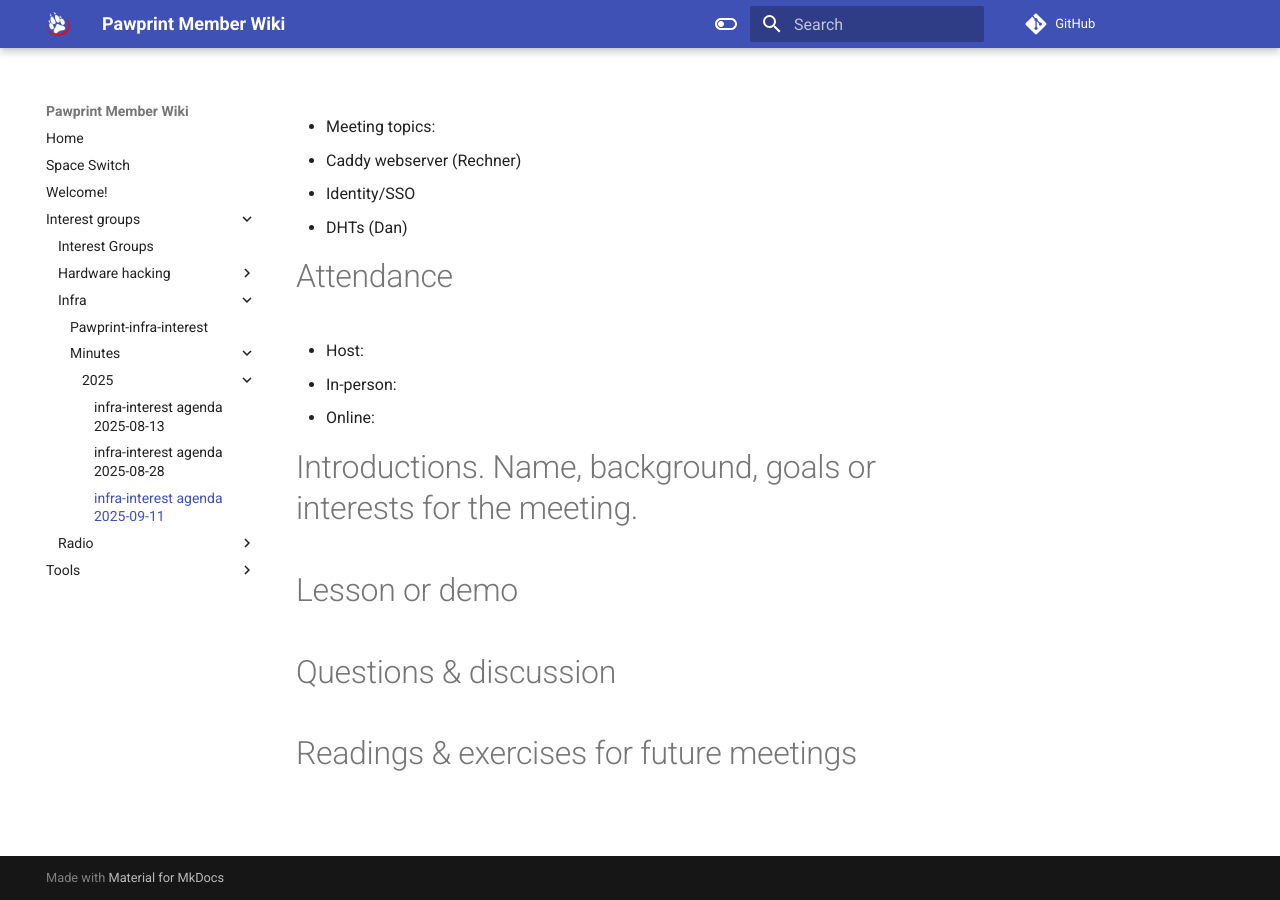
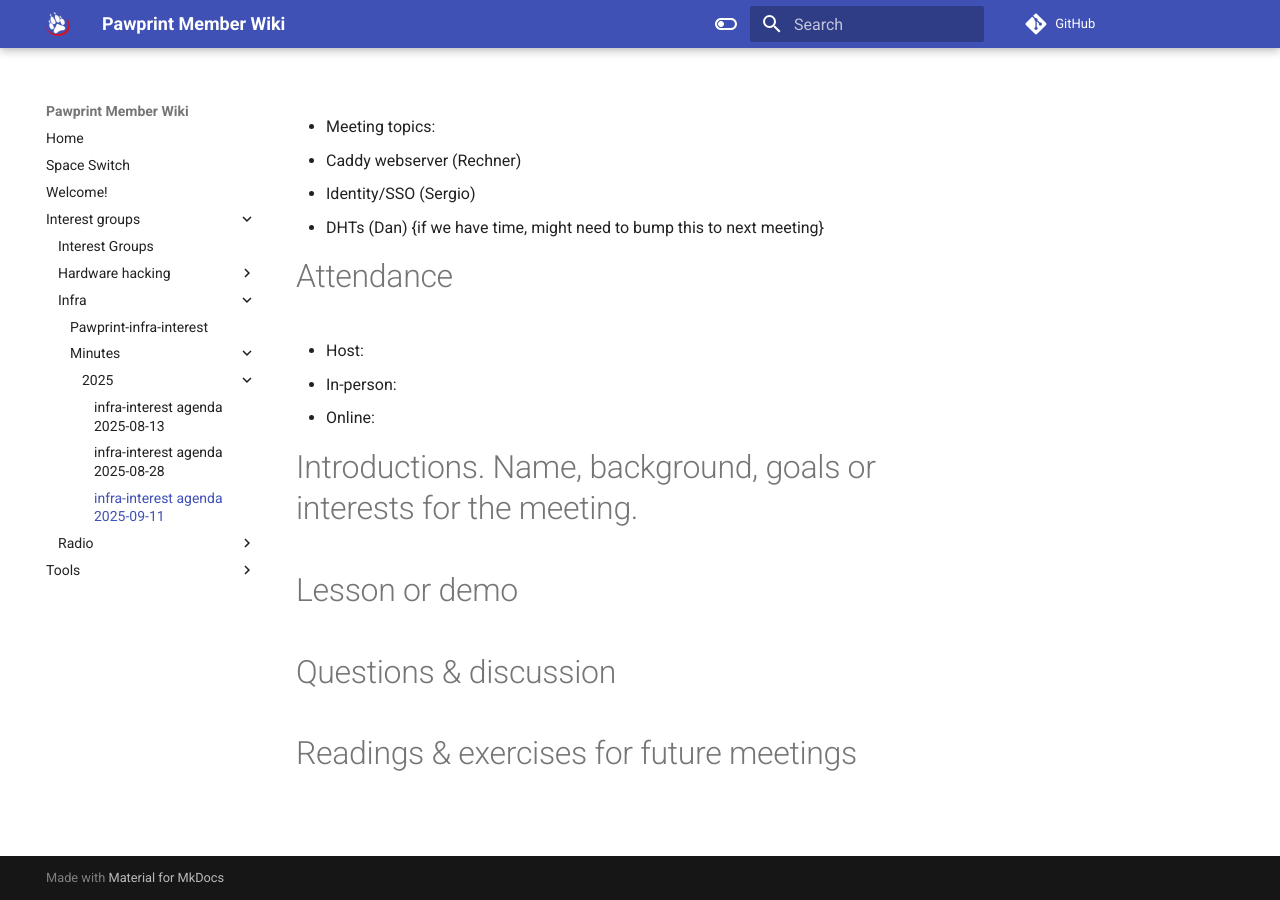
Before and after one commit to PawprintPrototyping/pawprintprototyping.github.io, an MkDocs documentation site: the page built from docs/interest_groups/infra/minutes/2025/2025-09-11.md, in a window 1280 px wide. Built offline with MkDocs 1.6.1 and Material for MkDocs 9.7.7, drawn with Linux system fonts in a browser that asks for light colours; comment, search, counter and statistics services are not loaded.

Commit message:
Update 2025-09-11.md

```diff
--- a/docs/interest_groups/infra/minutes/2025/2025-09-11.md
+++ b/docs/interest_groups/infra/minutes/2025/2025-09-11.md
@@ -4,8 +4,8 @@ title: infra-interest agenda 2025-09-11
 
 - Meeting topics:
   - Caddy webserver (Rechner)
-  - Identity/SSO
-  - DHTs (Dan)
+  - Identity/SSO (Sergio)
+  - DHTs (Dan) {if we have time, might need to bump this to next meeting}
 
 # Attendance
 
```
